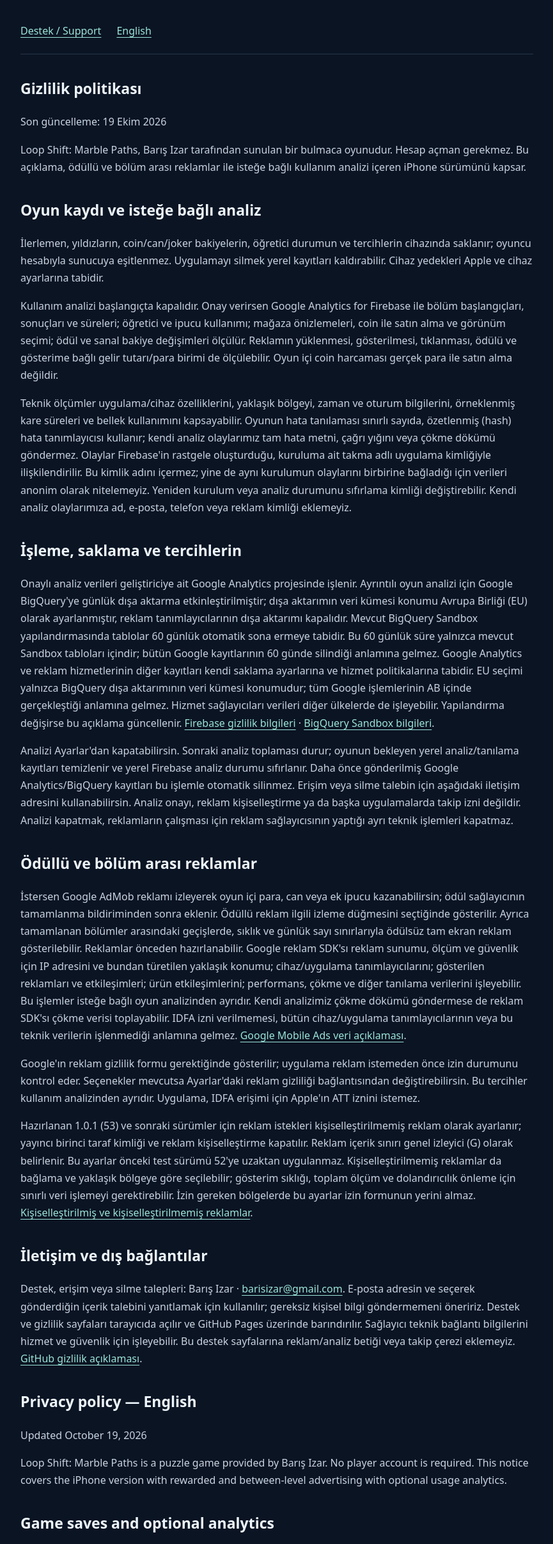
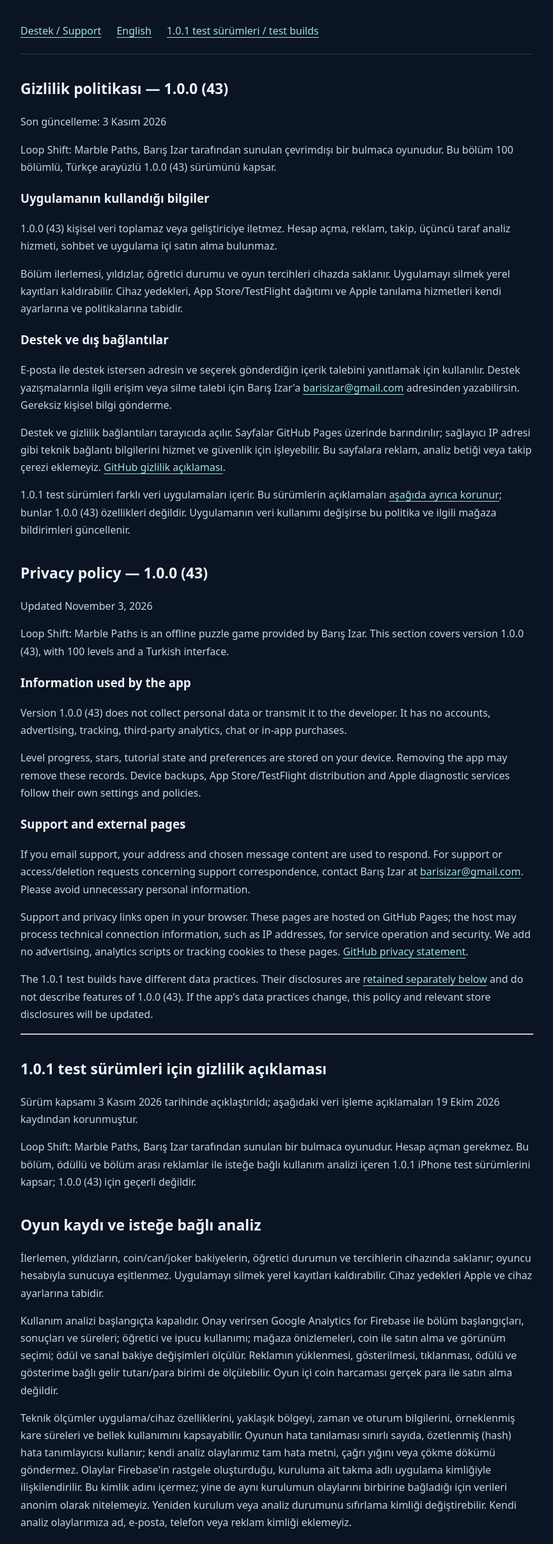
Before and after one commit to barisizar/loop-shift-support, a plain HTML site: page privacy.html in a window 1280 px wide. Shown: the part 147-2560 px from the top of the page at 64% size, without its empty margins (207-1072 px from the left). Drawn offline with Linux system fonts and the light colour scheme.

Commit message:
Clarify build 43 support and version-specific privacy

```diff
--- a/privacy.html
+++ b/privacy.html
@@ -1,10 +1,30 @@
 <!doctype html>
 <html lang="tr"><head><meta charset="utf-8"><meta name="viewport" content="width=device-width, initial-scale=1"><title>Loop Shift: Marble Paths — Gizlilik</title><link rel="stylesheet" href="style.css"></head><body>
-<header><img src="icon.png" alt="Loop Shift ikonu"><div><h1>Loop Shift</h1><p>MARBLE PATHS</p></div></header><nav><a href="index.html">Destek / Support</a><a href="#english">English</a></nav>
+<header><img src="icon.png" alt="Loop Shift ikonu"><div><h1>Loop Shift</h1><p>MARBLE PATHS</p></div></header><nav><a href="index.html">Destek / Support</a><a href="#english">English</a><a href="#turkce-101">1.0.1 test sürümleri / test builds</a></nav>
 <main id="privacy-policy">
 <section lang="tr" id="turkce">
-<h2>Gizlilik politikası</h2><p>Son güncelleme: 19 Ekim 2026</p>
-<p>Loop Shift: Marble Paths, Barış Izar tarafından sunulan bir bulmaca oyunudur. Hesap açman gerekmez. Bu açıklama, ödüllü ve bölüm arası reklamlar ile isteğe bağlı kullanım analizi içeren iPhone sürümünü kapsar.</p>
+<h2>Gizlilik politikası — 1.0.0 (43)</h2><p>Son güncelleme: 3 Kasım 2026</p>
+<p>Loop Shift: Marble Paths, Barış Izar tarafından sunulan çevrimdışı bir bulmaca oyunudur. Bu bölüm 100 bölümlü, Türkçe arayüzlü 1.0.0 (43) sürümünü kapsar.</p>
+<h3>Uygulamanın kullandığı bilgiler</h3><p>1.0.0 (43) kişisel veri toplamaz veya geliştiriciye iletmez. Hesap açma, reklam, takip, üçüncü taraf analiz hizmeti, sohbet ve uygulama içi satın alma bulunmaz.</p>
+<p>Bölüm ilerlemesi, yıldızlar, öğretici durumu ve oyun tercihleri cihazda saklanır. Uygulamayı silmek yerel kayıtları kaldırabilir. Cihaz yedekleri, App Store/TestFlight dağıtımı ve Apple tanılama hizmetleri kendi ayarlarına ve politikalarına tabidir.</p>
+<h3>Destek ve dış bağlantılar</h3><p>E-posta ile destek istersen adresin ve seçerek gönderdiğin içerik talebini yanıtlamak için kullanılır. Destek yazışmalarınla ilgili erişim veya silme talebi için Barış Izar'a <a href="mailto:barisizar@gmail.com">barisizar@gmail.com</a> adresinden yazabilirsin. Gereksiz kişisel bilgi gönderme.</p>
+<p>Destek ve gizlilik bağlantıları tarayıcıda açılır. Sayfalar GitHub Pages üzerinde barındırılır; sağlayıcı IP adresi gibi teknik bağlantı bilgilerini hizmet ve güvenlik için işleyebilir. Bu sayfalara reklam, analiz betiği veya takip çerezi eklemeyiz. <a href="https://docs.github.com/en/site-policy/privacy-policies/github-general-privacy-statement">GitHub gizlilik açıklaması</a>.</p>
+<p>1.0.1 test sürümleri farklı veri uygulamaları içerir. Bu sürümlerin açıklamaları <a href="#turkce-101">aşağıda ayrıca korunur</a>; bunlar 1.0.0 (43) özellikleri değildir. Uygulamanın veri kullanımı değişirse bu politika ve ilgili mağaza bildirimleri güncellenir.</p>
+</section>
+<section lang="en" id="english">
+<h2>Privacy policy — 1.0.0 (43)</h2><p>Updated November 3, 2026</p>
+<p>Loop Shift: Marble Paths is an offline puzzle game provided by Barış Izar. This section covers version 1.0.0 (43), with 100 levels and a Turkish interface.</p>
+<h3>Information used by the app</h3><p>Version 1.0.0 (43) does not collect personal data or transmit it to the developer. It has no accounts, advertising, tracking, third-party analytics, chat or in-app purchases.</p>
+<p>Level progress, stars, tutorial state and preferences are stored on your device. Removing the app may remove these records. Device backups, App Store/TestFlight distribution and Apple diagnostic services follow their own settings and policies.</p>
+<h3>Support and external pages</h3><p>If you email support, your address and chosen message content are used to respond. For support or access/deletion requests concerning support correspondence, contact Barış Izar at <a href="mailto:barisizar@gmail.com">barisizar@gmail.com</a>. Please avoid unnecessary personal information.</p>
+<p>Support and privacy links open in your browser. These pages are hosted on GitHub Pages; the host may process technical connection information, such as IP addresses, for service operation and security. We add no advertising, analytics scripts or tracking cookies to these pages. <a href="https://docs.github.com/en/site-policy/privacy-policies/github-general-privacy-statement">GitHub privacy statement</a>.</p>
+<p>The 1.0.1 test builds have different data practices. Their disclosures are <a href="#english-101">retained separately below</a> and do not describe features of 1.0.0 (43). If the app's data practices change, this policy and relevant store disclosures will be updated.</p>
+</section>
+<hr>
+
+<section lang="tr" id="turkce-101">
+<h2>1.0.1 test sürümleri için gizlilik açıklaması</h2><p>Sürüm kapsamı 3 Kasım 2026 tarihinde açıklaştırıldı; aşağıdaki veri işleme açıklamaları 19 Ekim 2026 kaydından korunmuştur.</p>
+<p>Loop Shift: Marble Paths, Barış Izar tarafından sunulan bir bulmaca oyunudur. Hesap açman gerekmez. Bu bölüm, ödüllü ve bölüm arası reklamlar ile isteğe bağlı kullanım analizi içeren 1.0.1 iPhone test sürümlerini kapsar; 1.0.0 (43) için geçerli değildir.</p>
 <h2>Oyun kaydı ve isteğe bağlı analiz</h2>
 <p>İlerlemen, yıldızların, coin/can/joker bakiyelerin, öğretici durumun ve tercihlerin cihazında saklanır; oyuncu hesabıyla sunucuya eşitlenmez. Uygulamayı silmek yerel kayıtları kaldırabilir. Cihaz yedekleri Apple ve cihaz ayarlarına tabidir.</p>
 <p>Kullanım analizi başlangıçta kapalıdır. Onay verirsen Google Analytics for Firebase ile bölüm başlangıçları, sonuçları ve süreleri; öğretici ve ipucu kullanımı; mağaza önizlemeleri, coin ile satın alma ve görünüm seçimi; ödül ve sanal bakiye değişimleri ölçülür. Reklamın yüklenmesi, gösterilmesi, tıklanması, ödülü ve gösterime bağlı gelir tutarı/para birimi de ölçülebilir. Oyun içi coin harcaması gerçek para ile satın alma değildir.</p>
@@ -15,13 +35,13 @@
 <h2>Ödüllü ve bölüm arası reklamlar</h2>
 <p>İstersen Google AdMob reklamı izleyerek oyun içi para, can veya ek ipucu kazanabilirsin; ödül sağlayıcının tamamlanma bildiriminden sonra eklenir. Ödüllü reklam ilgili izleme düğmesini seçtiğinde gösterilir. Ayrıca tamamlanan bölümler arasındaki geçişlerde, sıklık ve günlük sayı sınırlarıyla ödülsüz tam ekran reklam gösterilebilir. Reklamlar önceden hazırlanabilir. Google reklam SDK'sı reklam sunumu, ölçüm ve güvenlik için IP adresini ve bundan türetilen yaklaşık konumu; cihaz/uygulama tanımlayıcılarını; gösterilen reklamları ve etkileşimleri; ürün etkileşimlerini; performans, çökme ve diğer tanılama verilerini işleyebilir. Bu işlemler isteğe bağlı oyun analizinden ayrıdır. Kendi analizimiz çökme dökümü göndermese de reklam SDK'sı çökme verisi toplayabilir. IDFA izni verilmemesi, bütün cihaz/uygulama tanımlayıcılarının veya bu teknik verilerin işlenmediği anlamına gelmez. <a href="https://developers.google.com/admob/ios/privacy/data-disclosure">Google Mobile Ads veri açıklaması</a>.</p>
 <p>Google'ın reklam gizlilik formu gerektiğinde gösterilir; uygulama reklam istemeden önce izin durumunu kontrol eder. Seçenekler mevcutsa Ayarlar'daki reklam gizliliği bağlantısından değiştirebilirsin. Bu tercihler kullanım analizinden ayrıdır. Uygulama, IDFA erişimi için Apple'ın ATT iznini istemez.</p>
-<p>Hazırlanan 1.0.1 (53) ve sonraki sürümler için reklam istekleri kişiselleştirilmemiş reklam olarak ayarlanır; yayıncı birinci taraf kimliği ve reklam kişiselleştirme kapatılır. Reklam içerik sınırı genel izleyici (G) olarak belirlenir. Bu ayarlar önceki test sürümü 52'ye uzaktan uygulanmaz. Kişiselleştirilmemiş reklamlar da bağlama ve yaklaşık bölgeye göre seçilebilir; gösterim sıklığı, toplam ölçüm ve dolandırıcılık önleme için sınırlı veri işlemeyi gerektirebilir. İzin gereken bölgelerde bu ayarlar izin formunun yerini almaz. <a href="https://support.google.com/admob/answer/7676680?hl=tr">Kişiselleştirilmiş ve kişiselleştirilmemiş reklamlar</a>.</p>
+<p>1.0.1 (53) ve sonraki 1.0.1 test sürümleri için reklam istekleri kişiselleştirilmemiş reklam olarak ayarlanır; yayıncı birinci taraf kimliği ve reklam kişiselleştirme kapatılır. Reklam içerik sınırı genel izleyici (G) olarak belirlenir. Bu ayarlar önceki test sürümü 52'ye uzaktan uygulanmaz. Kişiselleştirilmemiş reklamlar da bağlama ve yaklaşık bölgeye göre seçilebilir; gösterim sıklığı, toplam ölçüm ve dolandırıcılık önleme için sınırlı veri işlemeyi gerektirebilir. İzin gereken bölgelerde bu ayarlar izin formunun yerini almaz. <a href="https://support.google.com/admob/answer/7676680?hl=tr">Kişiselleştirilmiş ve kişiselleştirilmemiş reklamlar</a>.</p>
 <h2>İletişim ve dış bağlantılar</h2>
 <p>Destek, erişim veya silme talepleri: Barış Izar · <a href="mailto:barisizar@gmail.com">barisizar@gmail.com</a>. E-posta adresin ve seçerek gönderdiğin içerik talebini yanıtlamak için kullanılır; gereksiz kişisel bilgi göndermemeni öneririz. Destek ve gizlilik sayfaları tarayıcıda açılır ve GitHub Pages üzerinde barındırılır. Sağlayıcı teknik bağlantı bilgilerini hizmet ve güvenlik için işleyebilir. Bu destek sayfalarına reklam/analiz betiği veya takip çerezi eklemeyiz. <a href="https://docs.github.com/en/site-policy/privacy-policies/github-general-privacy-statement">GitHub gizlilik açıklaması</a>.</p>
 </section>
-<section lang="en" id="english">
-<h2>Privacy policy — English</h2><p>Updated October 19, 2026</p>
-<p>Loop Shift: Marble Paths is a puzzle game provided by Barış Izar. No player account is required. This notice covers the iPhone version with rewarded and between-level advertising with optional usage analytics.</p>
+<section lang="en" id="english-101">
+<h2>Privacy disclosures for 1.0.1 test builds — English</h2><p>Version scope clarified November 3, 2026; the data-practice disclosures below are retained from the October 19, 2026 notice.</p>
+<p>Loop Shift: Marble Paths is a puzzle game provided by Barış Izar. No player account is required. This section covers the 1.0.1 iPhone test builds with rewarded and between-level advertising and optional usage analytics; it does not apply to 1.0.0 (43).</p>
 <h2>Game saves and optional analytics</h2>
 <p>Progress, stars, virtual coin/life/booster balances, tutorial state and preferences are saved on your device without player-account server synchronization. Removing the app may remove these records. Device backups follow Apple's services and your settings.</p>
 <p>Usage analytics is off by default. If you agree, Google Analytics for Firebase measures level starts, outcomes and duration; tutorials and hints; shop previews, coin purchases and equipped styles; rewards and virtual balance changes. Ad loading, display, clicks, rewards and impression revenue amounts/currencies may also be measured. Spending virtual coins is not a real-money purchase.</p>
@@ -32,7 +52,7 @@
 <h2>Rewarded and between-level ads</h2>
 <p>You may choose to watch an AdMob ad for virtual coins, lives or an extra hint; rewards follow the provider's earned-reward callback. Rewarded ads appear after you select their watch button. Non-rewarded full-screen ads may also appear at transitions between completed levels, subject to frequency and daily limits. Ads may be prepared in advance. Google's ad SDK may process IP addresses and derived approximate location; device/app identifiers; ads shown and ad interactions; product interactions; and performance, crash and other diagnostic data for ad delivery, measurement and security. This processing is separate from optional game analytics. Although our own analytics does not send crash dumps, the ad SDK may collect crash data. Lack of IDFA permission does not mean all device/app identifiers or this technical data are absent. <a href="https://developers.google.com/admob/ios/privacy/data-disclosure">Google Mobile Ads data disclosure</a>.</p>
 <p>Google's advertising privacy form appears when required; the app checks whether it may request ads first. When options are available, you can reopen them through the ad privacy link in Settings. These choices are separate from usage analytics. The app does not request Apple's ATT permission for IDFA access.</p>
-<p>For the upcoming 1.0.1 (53) and later versions, ad requests are configured for non-personalized ads, with publisher first-party ID and ad personalization disabled. The maximum ad content rating is set to general audience (G). These settings are not remotely applied to the earlier test build 52. Non-personalized ads may still use context and approximate location and require limited data processing for frequency limits, aggregate measurement and fraud prevention. These settings do not replace consent forms where consent is required. <a href="https://support.google.com/admob/answer/7676680?hl=en">Personalized and non-personalized ads</a>.</p>
+<p>For 1.0.1 (53) and subsequent 1.0.1 test builds, ad requests are configured for non-personalized ads, with publisher first-party ID and ad personalization disabled. The maximum ad content rating is set to general audience (G). These settings are not remotely applied to the earlier test build 52. Non-personalized ads may still use context and approximate location and require limited data processing for frequency limits, aggregate measurement and fraud prevention. These settings do not replace consent forms where consent is required. <a href="https://support.google.com/admob/answer/7676680?hl=en">Personalized and non-personalized ads</a>.</p>
 <h2>Contact and external pages</h2>
 <p>Support, access or deletion requests: Barış Izar · <a href="mailto:barisizar@gmail.com">barisizar@gmail.com</a>. Your email address and chosen message content are used to respond; please avoid unnecessary personal information. Support and privacy pages open in your browser and are hosted on GitHub Pages. The host may process technical connection information for service operation and security. We add no advertising/analytics scripts or tracking cookies to these support pages. <a href="https://docs.github.com/en/site-policy/privacy-policies/github-general-privacy-statement">GitHub privacy statement</a>.</p>
 </section>
```
Also changed, not shown: index.html (+6 -3 lines).
